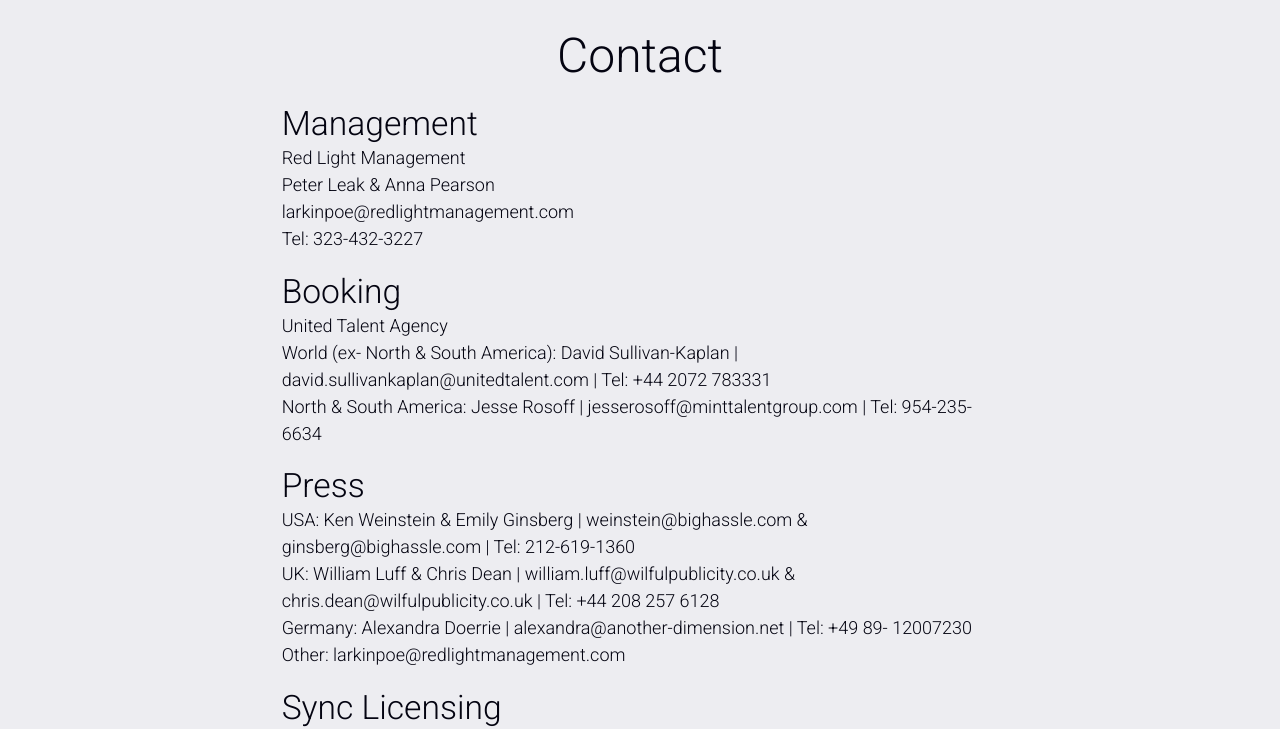
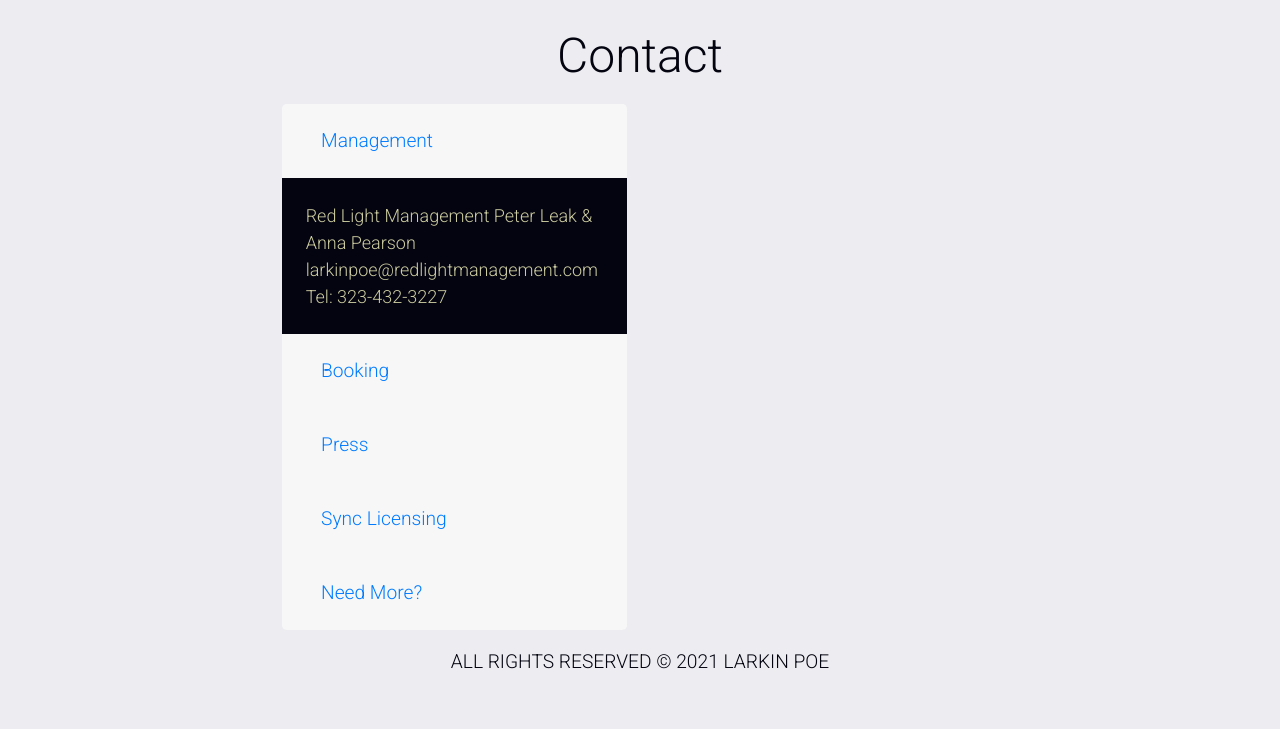
Before and after one commit to miguelarbalestrini/Larkin-Poe-, a website: page pages/contact.html in a window 1280 px wide. Shown: the part 75-804 px from the top of the page. Drawn offline with nearby package versions, Linux system fonts and the light colour scheme.

Commit message:
li replaced by an accordion

```diff
--- a/pages/contact.html
+++ b/pages/contact.html
@@ -42,48 +42,95 @@
     <div>
         <h1 class="titleMyApp">Contact</h1>
     </div>
-    <div class="col-7 container">
-        <h3>Management</h3>
-        <ul>
-            <li> Red Light Management</li>
-            <li>Peter Leak & Anna Pearson</li>
-            <li>larkinpoe@redlightmanagement.com</li>
-            <li>Tel: 323-432-3227</li>
-        </ul>
-        <h3>Booking</h3>
-        <ul>
-            <li> United Talent Agency</li>
-            <li>
+    <div class="accordion col-7 container" id="accordionExample">
+        <div class="card">
+            <div class="card-header" id="headingOne">
+                <h2 class="mb-0">
+                    <button class="btn btn-link btn-block text-left" type="button" data-toggle="collapse"
+                        data-target="#collapseOne" aria-expanded="true" aria-controls="collapseOne">
+                        Management
+                    </button>
+                </h2>
+            </div>
+
+            <div id="collapseOne" class="collapse show" aria-labelledby="headingOne" data-parent="#accordionExample">
+                <div class="card-body">
+                    Red Light Management
+                    Peter Leak & Anna Pearson
+                    larkinpoe@redlightmanagement.com
+                    Tel: 323-432-3227
+                </div>
+            </div>
+        </div>
+        <div class="card">
+            <div class="card-header" id="headingTwo">
+                <h2 class="mb-0">
+                    <button class="btn btn-link btn-block text-left collapsed" type="button" data-toggle="collapse"
+                        data-target="#collapseTwo" aria-expanded="false" aria-controls="collapseTwo">
+                        Booking
+                    </button>
+                </h2>
+            </div>
+            <div id="collapseTwo" class="collapse" aria-labelledby="headingTwo" data-parent="#accordionExample">
+                <div class="card-body">
+                    United Talent Agency
                     World (ex- North & South America): David Sullivan-Kaplan | david.sullivankaplan@unitedtalent.com |
-                Tel: +44
-                2072 783331
-            </li>
-            <li>North & South America: Jesse Rosoff | jesserosoff@minttalentgroup.com | Tel: 954-235-6634</li>
-        </ul>
-        <h3>Press</h3>
-        <ul>
-            <li>USA: Ken Weinstein & Emily Ginsberg | weinstein@bighassle.com & ginsberg@bighassle.com | Tel:
-                212-619-1360</li>
-            <li> UK: William Luff & Chris Dean | william.luff@wilfulpublicity.co.uk &
-                chris.dean@wilfulpublicity.co.uk | Tel:
-                +44 208 257 6128</li>
-            <li>Germany: Alexandra Doerrie | alexandra@another-dimension.net | Tel: +49 89- 12007230</li>
-            <li>Other: larkinpoe@redlightmanagement.com</li>
-        </ul>
-        <h3>Sync Licensing</h3>
-        <ul>
-            <li>Terrorbird Media</li>
-            <li>syncteam@terrorbird.com</li>
-        </ul>
+                    Tel: +44 2072 783331
+                    North & South America: Jesse Rosoff | jesserosoff@minttalentgroup.com | Tel: 954-235-6634
                 </div>
-     <div class="container col-7">
-        <button type="button" class="btn btn-secondary btn-lg" data-toggle="modal" data-target="#staticBackdrop">Wanna send to us a custome message?</button>
+            </div>
+        </div>
+        <div class="card">
+            <div class="card-header" id="headingThree">
+                <h2 class="mb-0">
+                    <button class="btn btn-link btn-block text-left collapsed" type="button" data-toggle="collapse"
+                        data-target="#collapseThree" aria-expanded="false" aria-controls="collapseThree">
+                        Press
+                    </button>
+                </h2>
+            </div>
+            <div id="collapseThree" class="collapse" aria-labelledby="headingThree" data-parent="#accordionExample">
+                <div class="card-body">
+                    USA: Ken Weinstein & Emily Ginsberg | weinstein@bighassle.com & ginsberg@bighassle.com | Tel:
+                    212-619-1360
+                    UK: William Luff & Chris Dean | william.luff@wilfulpublicity.co.uk &
+                    chris.dean@wilfulpublicity.co.uk | Tel: +44 208 257 6128
+                    Germany: Alexandra Doerrie | alexandra@another-dimension.net | Tel: +49 89- 12007230
+                    Other: larkinpoe@redlightmanagement.com
+                </div>
+            </div>
+        </div>
+        <div class="card">
+            <div class="card-header" id="headingFour">
+                <h2 class="mb-0">
+                    <button class="btn btn-link btn-block text-left collapsed" type="button" data-toggle="collapse"
+                        data-target="#collapseFour" aria-expanded="false" aria-controls="collapseFour">
+                        Sync Licensing
+                    </button>
+                </h2>
+            </div>
+            <div id="collapseFour" class="collapse" aria-labelledby="headingFour" data-parent="#accordionExample">
+                <div class="card-body">
+                    Terrorbird Media
+                    syncteam@terrorbird.com
+                </div>
+            </div>
+        </div>
+        <div class="card">
+            <div class="card-header" id="headingFour">
+                <h2 class="mb-0">
+                    <button class="btn btn-link btn-block text-left collapsed" type="button" data-toggle="modal"
+                        data-target="#staticBackdrop">
+                        Need More?
+                    </button>
+                </h2>
             </div>
             <div class="modal fade" id="staticBackdrop" data-backdrop="static" data-keyboard="false" tabindex="-1"
                 aria-labelledby="staticBackdropLabel" aria-hidden="true">
                 <div class="modal-dialog modal-dialog-centered">
                     <div class="modal-content">
                         <div class="modal-header">
+                            <h5 class="modal-title">Contact Us</h5>
                             <button type="button" class="close" data-dismiss="modal" aria-label="Close">
                                 <span aria-hidden="true">&times;</span>
                             </button>
@@ -94,22 +141,23 @@
                                     <label for="exampleInputEmail1">Email address</label>
                                     <input type="email" class="form-control" id="exampleInputEmail1"
                                         aria-describedby="emailHelp">
-                            <small id="emailHelp" class="form-text text-muted">We'll never share your email with anyone
+                                    <small id="emailHelp" class="form-text text-muted">We'll never share your email with
+                                        anyone
                                         else.</small>
                                 </div>
                                 <div class="form-check form-check-inline">
-                            <input class="form-check-input" type="radio" name="inlineRadioOptions" id="inlineRadio1"
-                                value="option1">
+                                    <input class="form-check-input" type="radio" name="inlineRadioOptions"
+                                        id="inlineRadio1" value="option1">
                                     <label class="form-check-label" for="inlineRadio1">Shows</label>
                                 </div>
                                 <div class="form-check form-check-inline">
-                            <input class="form-check-input" type="radio" name="inlineRadioOptions" id="inlineRadio2"
-                                value="option2">
+                                    <input class="form-check-input" type="radio" name="inlineRadioOptions"
+                                        id="inlineRadio2" value="option2">
                                     <label class="form-check-label" for="inlineRadio2">Contracts</label>
                                 </div>
                                 <div class="form-check form-check-inline">
-                            <input class="form-check-input" type="radio" name="inlineRadioOptions" id="inlineRadio3"
-                                value="option3">
+                                    <input class="form-check-input" type="radio" name="inlineRadioOptions"
+                                        id="inlineRadio3" value="option3">
                                     <label class="form-check-label" for="inlineRadio3">Other</label>
                                 </div>
                                 <div class="form-group">
@@ -122,6 +170,8 @@
                                 </div>
                                 <button type="submit" class="btn btn-primary">Submit</button>
                             </form>
+                        </div>
+                    </div>
                 </div>
             </div>
         </div>
```
Lines whose indentation alone changed are shown as unchanged.
